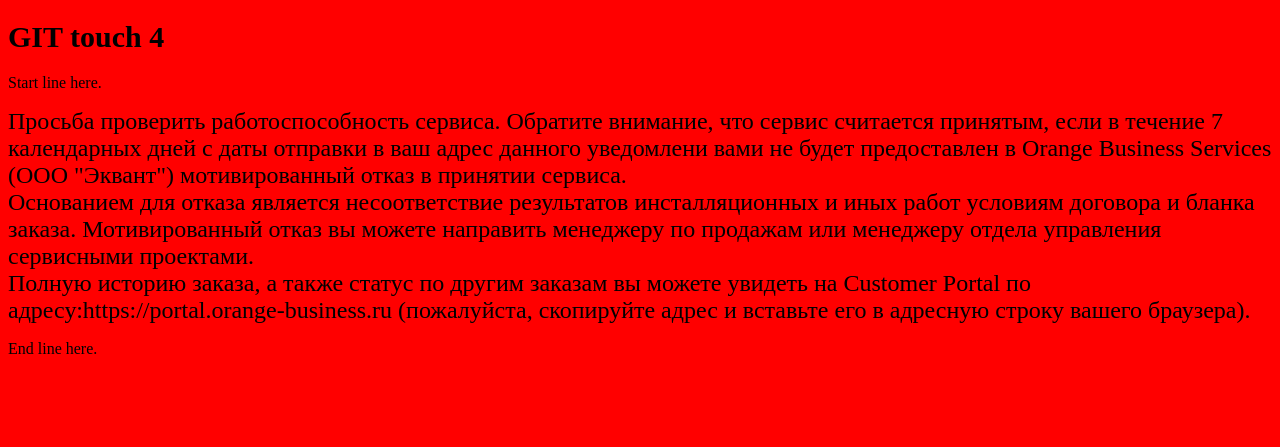
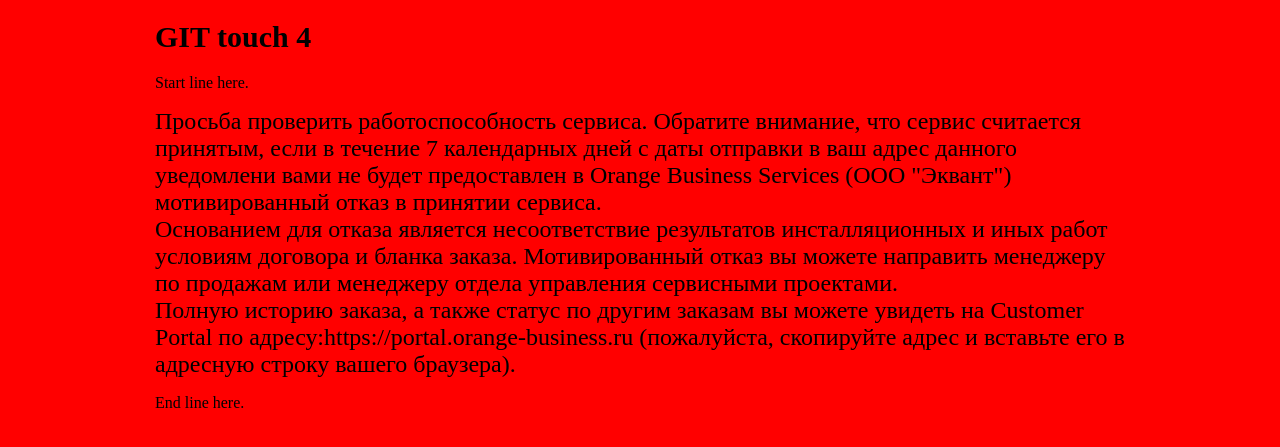
Before and after one commit to meskirian/git.touch.box, a PHP site: page / in a window 1280 px wide. Shown: the top 447 px of the page. Run offline with PHP 8.4, Linux system fonts and the light colour scheme.

Commit message:
body width margin

```diff
--- a/style.css
+++ b/style.css
@@ -1,5 +1,7 @@
 body{
 	background: red;
+	width: 970px;
+	margin: 0 auto;
 }
 h1{
 	font-size: 30px;
```
